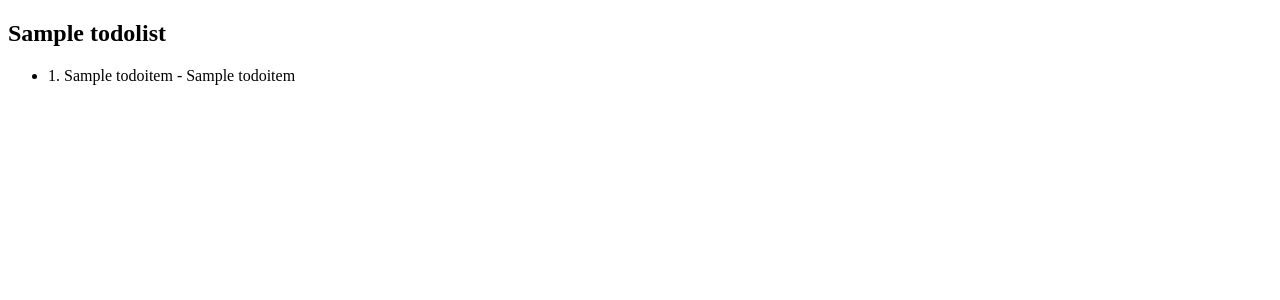
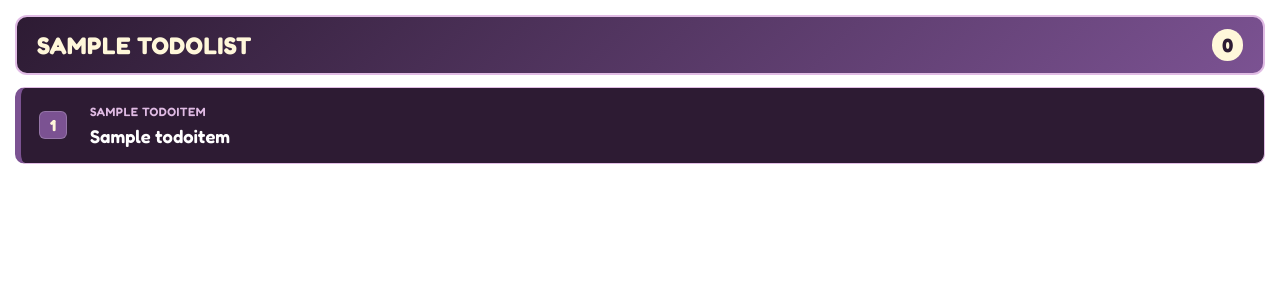
Before and after one commit to Jooannee/Stream-ToDos, a Django app: template todos/templates/todos/embed.html in a window 1280 px wide. Shown: the top 300 px of the page. Run offline with Django 5.2, Linux system fonts and the light colour scheme; the template is opened without the code that fills it: values that come from a table or form of the project are taken from there, others are empty; tables that the repository leaves empty hold one stand-in row (values such as "Sample post").

Commit message:
First version of OBS Embed view. WARNING: No live update of items yet

```diff
--- /dev/null
+++ b/todos/static/todos/embed.css
@@ -0,0 +1,169 @@
+:root {
+    /* Basic Color stuff */
+    --dark-purple:#2D1B33;
+    --mid-pink:#7B5292;
+    --light-pink:#E0BBE4;
+    --cream-yellow:#FFF7DA;
+    --dark-green:#083D41;
+
+    --text-white: #ffffff;
+}
+
+@font-face {
+    font-family: Fredoka;
+    src: url(Font-Fredoka.ttf);
+}
+* {
+    box-sizing: border-box;
+    margin: 0;
+    padding: 0;
+    text-overflow: ellipsis;
+}
+
+body {
+    background-color: transparent;
+    font-family: Fredoka, cursive;
+    color: var(--text-white);
+    height: 100vh;
+    width: 100vw;
+    padding: 15px;
+    display: flex;
+    flex-direction: column;
+
+    scrollbar-width: none;
+}
+::-webkit-scrollbar {
+    display: none;
+}
+
+.todo-widget {
+    display: flex;
+    flex-direction: column;
+    height: 100%;
+    width: 100%;
+    max-height: 100vh;
+    overflow: hidden;
+}
+
+.widget-header {
+    background: linear-gradient(135deg, var(--dark-purple), var(--mid-pink));
+    border: 2px solid var(--light-pink);
+    border-radius: 12px;
+    padding: 12px 20px;
+
+    display: flex;
+    justify-content: space-between;
+    align-items: center;
+    flex-shrink: 0;
+
+    margin-bottom: 12px;
+    width: 100%;
+    z-index: 10000000000;
+
+}
+.widget-title {
+    font-size: 1.5rem;
+    font-weight: 800;
+    color: var(--cream-yellow);
+    letter-spacing: 0.5px;
+    white-space: nowrap;
+    overflow: hidden;
+    text-overflow: ellipsis;
+    text-transform: uppercase;
+}
+.widget-count {
+    background-color: var(--cream-yellow);
+    color: var(--dark-purple);
+    font-weight: 800;
+    padding: 4px 10px;
+    border-radius: 20px;
+    font-size: 1.2rem;
+}
+
+.list-view {
+    flex-grow: 1;
+    position: relative;
+    width: 100%;
+
+    overflow: scroll;
+}
+.list-container {
+    display: flex;
+    flex-direction: column;
+    gap: 12px;
+    position: absolute;
+    top: 0;
+    left: 0;
+    width: 100%;
+
+}
+
+.todo-item {
+    display: flex;
+    align-items: center;
+    background: var(--dark-purple);
+    border: 1px solid var(--light-pink);
+    border-left: 6px solid var(--mid-pink);
+    border-radius: 10px;
+    padding: 14px 18px;
+    position: relative;
+    overflow: hidden;
+}
+.todo-index {
+    background-color: var(--mid-pink);
+    color: var(--cream-yellow);
+    font-size: 1rem;
+    font-weight: 800;
+    min-width: 28px;
+    height: 28px;
+    border-radius: 6px;
+    display: flex;
+    align-items: center;
+    justify-content: center;
+    margin-right: 15px;
+    border: 1px solid rgba(255, 255, 255, 0.2);
+    flex-shrink: 0;
+}
+.todo-content {
+    flex-grow: 1;
+    display: flex;
+    flex-direction: column;
+    gap: 4px;
+    min-width: 0;
+}
+.todo-creator {
+    align-self: flex-start;
+    font-size: 0.75rem;
+    font-weight: 600;
+    text-transform: uppercase;
+    letter-spacing: 0.5px;
+    color: var(--light-pink);
+    padding: 2px 8px;
+    border-radius: 4px;
+    white-space: nowrap;
+    overflow: hidden;
+    text-overflow: ellipsis;
+    max-width: 20vw;
+}
+.todo-title {
+    font-size: 1.15rem;
+    font-weight: 600;
+    line-height: 1.3;
+    word-break: break-word;
+    color: var(--text-white);
+    padding: 0px 8px;
+}
+
+.empty-state {
+    display: flex;
+    justify-content: center;
+    align-items: center;
+    padding: 40px;
+    text-align: center;
+    font-style: italic;
+    color: var(--light-pink);
+    background-color: var(--dark-purple);
+    border-radius: 12px;
+    border: 1px dashed var(--light-pink);
+    font-size: 1.2rem;
+}
--- /dev/null
+++ b/todos/static/todos/embed.js
@@ -0,0 +1,28 @@
+document.addEventListener('DOMContentLoaded', () => {
+    const listContainer = document.getElementById("list-container");
+    const $listView = $("#list-view");
+    const widgetCount = document.getElementById("widget-count");
+
+    const scrollSpeed = 0.1; //Pixels per ms
+    const pauseDuration = 10000; //in ms
+
+    function getScrollDuration(targetScrolltop) {
+        const currentScrolltop = $listView.scrollTop();
+        const distance = Math.abs(currentScrolltop-targetScrolltop);
+        return distance/scrollSpeed;
+    }
+
+    function scrollToTop(){
+        $listView.stop().animate({scrollTop:0}, getScrollDuration(0), 'linear', () => {
+        setTimeout(scrollToBottom, pauseDuration);
+        });
+    }
+    function scrollToBottom(){
+        var maxScroll = $listView[0].scrollHeight-$listView[0].clientHeight;
+        $listView.stop().animate({scrollTop:maxScroll}, getScrollDuration(maxScroll), 'linear', ()=> {
+        setTimeout(scrollToTop, pauseDuration)
+        });
+    }
+
+    scrollToBottom()
+})
--- a/todos/static/todos/style.css
+++ b/todos/static/todos/style.css
@@ -6,10 +6,3 @@
     --cream-yellow:#FFF7DA;
     --dark-green:#083D41;
 }
-
-header {
-    background: var(#ff0000);
-}
-
-#loginBTN {
-}
--- a/todos/templates/todos/embed.html
+++ b/todos/templates/todos/embed.html
@@ -5,16 +5,36 @@
     <meta name="viewport" content="width=device-width, initial-scale=1.0">
     <title>Embedded Todolist: {{list.name}}</title>
     {% load static %}
-    <link rel="stylesheet" href="{%static 'todos/style.css'%}">
+    <link rel="stylesheet" href="{%static 'todos/embed.css' %}">
+    <script src="https://ajax.googleapis.com/ajax/libs/jquery/3.3.1/jquery.min.js"></script>
+    <script src="{%static 'todos/embed.js' %}"></script>
 </head>
 <body>
-    <h2>{{list.name}}</h2>
-    <ul>
-        {% for item in list.items.all %}
-            <li>{{item.chat_index}}. {{item.creator_name}} - {{item.title}}</li>
-        {% empty %}
-            <li>No todos in this list</li>
-        {% endfor %}
-    </ul>
+    <div class="todo-widget">
+        <header class="widget-header">
+            <h1 class="widget-title">{{list.name}}</h1>
+            <span class="widget-count" id="widget-count">0</span>
+        </header>
+
+        <div class="list-view" id="list-view">
+            <div class="list-container" id="list-container">
+                {% for item in list.items.all %}
+                    {% if item.status == 'pending' %}
+                    <div class="todo-item" data-id="{{item.id}}" data-status="{{item.status}}">
+                        <div class="todo-index">
+                            {{item.chat_index}}
+                        </div>
+                        <div class="todo-content">
+                            <span class="todo-creator">{{item.creator_name}}</span>
+                            <span class="todo-title">{{item.title}}</span>
+                        </div>
+                    </div>
+                    {% endif %}
+                {% empty %}
+                <div class="empty-state">No tasks! Add one using twitch chat.</div>
+                {% endfor %}
+            </div>
+        </div>
+    </div>
 </body>
 </html>
```
Also changed, not shown: todos/static/todos/Font-Fredoka.ttf (added).
